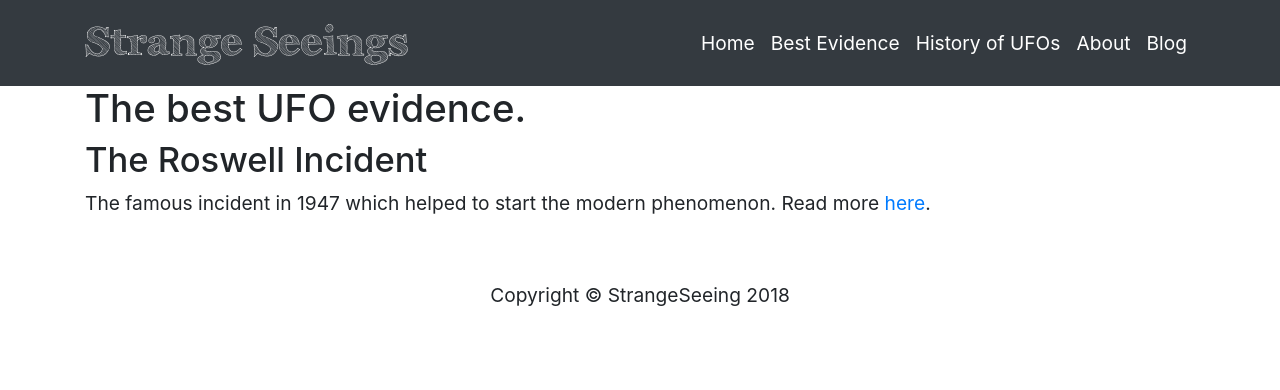
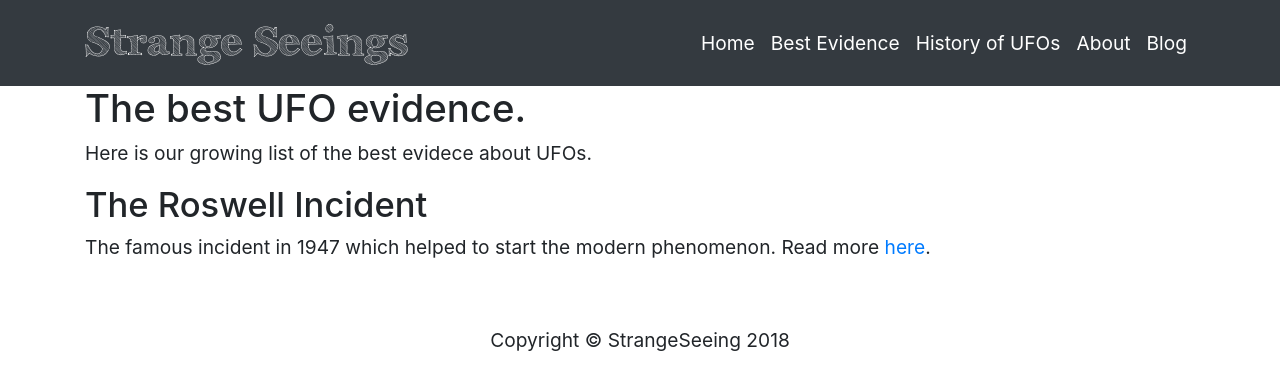
Before and after one commit to Grafrajohn/StrangeSeeing, a Jekyll site: the page built from best-ufo-evidence.html, in a window 1280 px wide. Shown: the top 390 px of the page. Built offline with Jekyll 4.4.1, drawn with Linux system fonts in a browser that asks for light colours; nearby versions of some CDN libraries; some web fonts are replaced.

Commit message:
evidence

```diff
--- a/best-ufo-evidence.html
+++ b/best-ufo-evidence.html
@@ -5,5 +5,6 @@ description: The best UFO evidence
 heading: The best UFO evidence.
 permalink: best-ufo-evidence.html
 ---
+<p>Here is our growing list of the best evidece about UFOs.</p>
 <h2>The Roswell Incident</h2>
 <p>The famous incident in 1947 which helped to start the modern phenomenon. Read more <a href="roswell-incident.html">here</a>.
```
